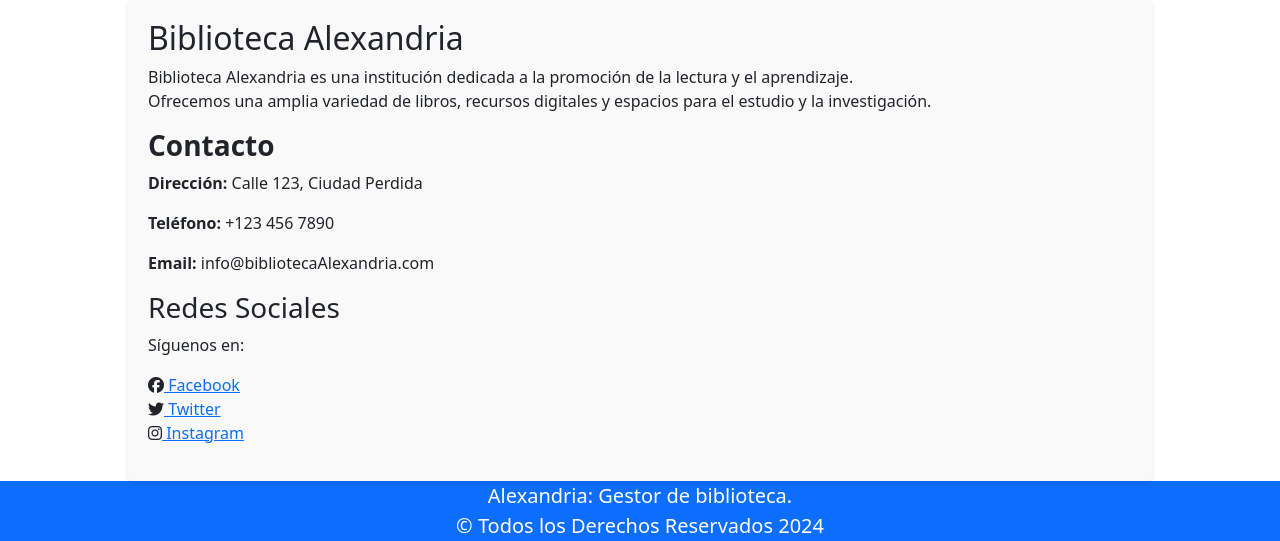
After one commit to JhonmaSG/BibliotecaAlexandriaPhp, a PHP site: page /Nosotros.php in a window 1280 px wide; the page is wider, and only the part inside the window is pictured. The commit adds this page. Shown: the part 401-942 px from the top of that part. Run offline with PHP 8.4, Linux system fonts and the light colour scheme; some libraries are stand-ins or nearby versions.

Commit message:
Add crearUser, Login, Nosotros sucess

```diff
--- a/Main.php
+++ b/Carrusel.php
@@ -1,10 +1,10 @@
 <html>
     <head>
-        <title>title</title>
+        <title>MainNoUser</title>
     </head>
     <body>
     <center>
-        <div id="carouselExampleCaptions" class="carousel slide" data-bs-ride="carousel">
+        <div id="carouselExampleCaptions" class="carousel slide widthCarrusel" data-bs-ride="carousel">
             <div class="carousel-indicators">
                 <button type="button" data-bs-target="#carouselExampleCaptions" data-bs-slide-to="0" class="active"></button>
                 <button type="button" data-bs-target="#carouselExampleCaptions" data-bs-slide-to="1"></button>
@@ -44,25 +44,7 @@
             </button>
         </div>
 
-        <div class="textInformation">
-            <p><b><h2>Bienvenidos a nuestra biblioteca</h2></b><br><br>
-                La biblioteca es un espacio dedicado a la lectura, el aprendizaje y la creatividad. Aquí, encontrarás una amplia variedad de libros,
-                revistas y materiales de referencia que te ayudarán a expandir tus conocimientos y a descubrir nuevas ideas.<br>
-                Nuestros fondos incluyen una selección de literatura clásica, obras de ficción contemporánea, libros de no ficción, y una sección
-                especializada en libros de texto y materiales de estudio. Además, ofrecemos acceso a una amplia gama de recursos digitales,
-                incluyendo bases de datos académicas, revistas en línea y cursos en línea.<br><br><br><br>
+    </center>
 
-                En nuestra biblioteca, creemos en el poder de la lectura para inspirar, educar y conectar a las personas.
-                Ya sea que estés buscando un libro para pasar el tiempo, un libro de texto para un curso, o simplemente quieras explorar nuevas ideas, estamos aquí para ayudarte.
-                Nuestro personal está comprometido con proporcionarte un servicio de alta calidad y hacer que tu experiencia en nuestra biblioteca sea lo más agradable posible.
-                Ofrecemos asesoramiento en la selección de libros, programas de lectura y actividades para niños y adultos.<br><br><br>
-
-                Si eres nuevo en nuestra biblioteca, te invitamos a visitar nuestra página de inicio para obtener más información sobre nuestros servicios y eventos.
-                También puedes explorar nuestro catálogo en línea para ver qué libros están disponibles.<br>Gracias por elegir nuestra biblioteca como tu espacio para leer,
-                aprender y crecer.<br>Esperamos verte pronto.<br><br>
-            </p>
-        </div>
-
-    </center>
-</body>
+    </body>
 </html>
--- a/Encabezado.php
+++ b/Encabezado.php
@@ -6,23 +6,23 @@
         <title>Encabezado</title>
     </head>
     <body>
-        <nav class="navbar navbar-expand-lg navbar-dark bg-primary" style="border: none; font-size: 20px;">
-            <div class="collapse navbar-collapse" id="navbarNav" style="padding-left: 50px;">
+        <nav class="navbar navbar-expand-lg navbar-dark bg-primary itemsNavEncabezado">
+            <div class="collapse navbar-collapse divNavEncabezado">
 
                 <ul class="navbar-nav">
                     <div class="collapse navbar-collapse">
                         <ul class="navbar-nav ms-sm-5 me-5">
                             <li class="nav-item active ms-sm-5 me-5">
                                 <a class="btn btn-outline-light"
-                                   href="" target="myFrame"><i class="fa-solid fa-house"></i> Inicio</a>
+                                   href="indexNoUser.php" ><i class="fa-solid fa-house"></i> Inicio</a>
                             </li>
                             <li class="nav-item active ms-sm-5 me-5">
                                 <a class="btn btn-outline-light"
-                                   href="" target="myFrame"><i class="fa-solid fa-book"></i> Buscar Libro</a>
+                                   href="LibrosNoUser.php" ><i class="fa-solid fa-book"></i> Buscar Libro</a>
                             </li>
                             <li class="nav-item active ms-sm-5 me-5">
                                 <a class="btn btn-outline-light"
-                                   href="" target="myFrame"><i class="fa-solid fa-building"></i> Nosotros</a>
+                                   href="Nosotros.php" ><i class="fa-solid fa-building"></i> Nosotros</a>
                             </li>
                         </ul>
                     </div>
@@ -33,11 +33,11 @@
                 <ul class="navbar-nav">
                     <li class="nav-item active me-5">
                         <a class="btn btn-outline-light"
-                           href="" target="myFrame"><i class="fa-solid fa-user"></i> Crear Cuenta</a>
+                           href="CrearCuenta.php" ><i class="fa-solid fa-user"></i> Crear Cuenta</a>
                     </li>
                     <li class="nav-item active me-5">
                         <a class="btn btn-outline-light"
-                           href="" target="myFrame"><i class="fa-solid fa-right-to-bracket"></i> Inicia Sesion</a>
+                           href="./Acceso/Login.php" ><i class="fa-solid fa-right-to-bracket"></i> Inicia Sesion</a>
                     </li>
                 </ul>
             </div>
--- a/Inicio.php
+++ /dev/null
@@ -1,6 +0,0 @@
-<?php
-
-/*
- * Click nbfs://nbhost/SystemFileSystem/Templates/Licenses/license-default.txt to change this license
- * Click nbfs://nbhost/SystemFileSystem/Templates/Scripting/EmptyPHP.php to edit this template
- */
--- a/Lado.php
+++ /dev/null
@@ -1,6 +0,0 @@
-<?php
-
-/*
- * Click nbfs://nbhost/SystemFileSystem/Templates/Licenses/license-default.txt to change this license
- * Click nbfs://nbhost/SystemFileSystem/Templates/Scripting/EmptyPHP.php to edit this template
- */
--- /dev/null
+++ b/Nosotros.php
@@ -0,0 +1,49 @@
+<html>
+    <head>
+        <meta charset="utf-8">
+        <meta name="viewport" content="width=device-width, initial-scale=1">
+        <link href="https://cdn.jsdelivr.net/npm/bootstrap@5.0.2/dist/css/bootstrap.min.css"
+              rel="stylesheet" integrity="sha384-EVSTQN3/azprG1Anm3QDgpJLIm9Nao0Yz1ztcQTwFspd3yD65VohhpuuCOmLASjC" crossorigin="anonymous">
+        <link rel="stylesheet" href="estilos.css">
+
+        <title>index</title>
+    </head>
+    <body>
+
+        <header>
+            <?php include('Encabezado.php'); ?>
+        </header>
+
+        <main>
+            <?php include('Carrusel.php'); ?>
+            <div class="biblioteca-info">
+                <h2>Biblioteca Alexandria</h2>
+                <p>Biblioteca Alexandria es una institución dedicada a la promoción de la lectura y el aprendizaje.
+                <br>Ofrecemos una amplia variedad de libros, recursos digitales y espacios para el estudio y la investigación.</p>
+
+                <h3><b>Contacto</b></h3>
+                <p><b>Dirección:</b> Calle 123, Ciudad Perdida</p>
+                <p><b>Teléfono:</b> +123 456 7890</p>
+                <p><b>Email:</b> info@bibliotecaAlexandria.com</p>
+
+                <h3>Redes Sociales</h3>
+                <p>Síguenos en:</p>
+                <ul>
+                    <li><i class="fa-brands fa-facebook"></i><a href="" target="_blank">  Facebook</a></li>
+                    <li><i class="fa-brands fa-twitter"></i><a href="" target="_blank">  Twitter</a></li>
+                    <li><i class="fa-brands fa-instagram"></i><a href="" target="_blank">  Instagram</a></li>
+                </ul>
+            </div>
+        </main>
+
+        <footer>
+            <?php include('Pie.php'); ?>
+        </footer>
+
+        <script src="https://kit.fontawesome.com/9dbadc2946.js" crossorigin="anonymous"></script>
+        <script src="https://cdn.jsdelivr.net/npm/@popperjs/core@2.9.2/dist/umd/popper.min.js"
+        integrity="sha384-IQsoLXl5PILFhosVNubq5LC7Qb9DXgDA9i+tQ8Zj3iwWAwPtgFTxbJ8NT4GN1R8p" crossorigin="anonymous"></script>
+        <script src="https://cdn.jsdelivr.net/npm/bootstrap@5.0.2/dist/js/bootstrap.min.js"
+        integrity="sha384-cVKIPhGWiC2Al4u+LWgxfKTRIcfu0JTxR+EQDz/bgldoEyl4H0zUF0QKbrJ0EcQF" crossorigin="anonymous"></script>
+    </body>
+</html>
--- a/Pie.php
+++ b/Pie.php
@@ -2,8 +2,6 @@
     <head>
         <meta charset="utf-8">
         <meta name="viewport" content="width=device-width, initial-scale=1">
-        <link href="https://cdn.jsdelivr.net/npm/bootstrap@5.0.2/dist/css/bootstrap.min.css"
-              rel="stylesheet" integrity="sha384-EVSTQN3/azprG1Anm3QDgpJLIm9Nao0Yz1ztcQTwFspd3yD65VohhpuuCOmLASjC" crossorigin="anonymous">
         <title>Pie de Pagina</title>
     </head>
     <body>
--- a/estilos.css
+++ b/estilos.css
@@ -14,6 +14,16 @@ main{
     min-leight: 100vh;
     flex-wrap: wrap;
 }
+.itemsNavEncabezado{
+    border: none;
+    font-size: 20px;
+}
+.divNavEncabezado{
+    padding-left: 50px;
+}
+.widthCarrusel{
+    width: 1903px;
+}
 .c-item{
     height: 400px;
 }
@@ -21,6 +31,9 @@ main{
     height: 100%;
     object-fit: cover;
     filter: brightness(0.6);
+}
+.lineCarrusel{
+    width: 100%;
 }
 .textInformation{
     background: #CCC;
@@ -30,6 +43,18 @@ main{
     border: 1px solid;
     border-radius: 10px;
 }
+.biblioteca-info {
+    width: 80%; /* Ajusta el ancho según sea necesario */
+    margin: 0 auto; /* Centra el div en la pantalla */
+    padding: 20px;
+    background-color: #f9f9f9; /* Color de fondo */
+    border-radius: 5px; /* Bordes redondeados */
+    box-shadow: 0 2px 4px rgba(0, 0, 0, 0.1); /* Sombra sutil */
+}
+.biblioteca-info ul {
+    list-style-type: none; /* Quita los puntos de la lista */
+    padding-left: 0;
+}
 footer {
     width: 100%;
     height: 50px;
```
Also changed, not shown: Acceso/Login.php (+5 -2 lines), CrearCuenta.php (added, +53 -0 lines), LibrosNoUser.php (added, +31 -0 lines), indexNoUser.php (+22 -1 lines), 1 other file.
